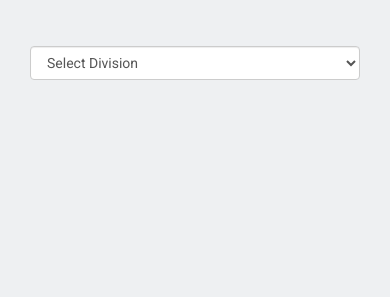
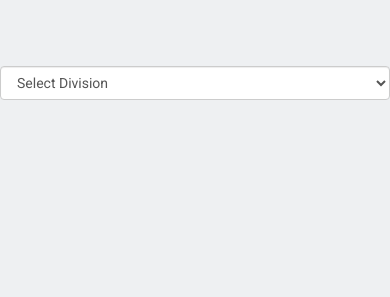
Before and after one commit to joey44/ChampScore, a PHP site: page /ScoreboardView.php?comp_ID=1 in a window 390 px wide. Shown: the part 54-351 px from the top of the page. Run offline with PHP 8.4, Linux system fonts and the light colour scheme; data that the repository does not hold is empty.

Commit message:
Ranglisten Style geändert

```diff
--- a/admin/ScoreboardView.php
+++ b/admin/ScoreboardView.php
@@ -112,14 +112,15 @@ session_start();
 
         </nav>
 
-        <div id="page-wrapper">
+        <div id="page-wrapper"><center>
 
-            <div class="container-fluid">
+                <div class="container-fluid">
 
+                    <!-- Page Heading -->
 
-                <!-- Page Heading -->
-                <div class="row">
-                    <div class="col-lg-12"><div class="container">
+                    <div class="row" >
+                        <div  class=" col-lg-2 col-lg-offset-5 col-md-2 col-md-offset-5 col-sm-4 col-sm-offset-4 col-xs-12 col-xs-offset-0 ">
+
 
                             <?php
                             include 'Database.php';
@@ -132,14 +133,15 @@ session_start();
 
 
                             foreach ($pdo->query($sql) as $row) {
-                                echo "<h2>Results: " . $row['comp_name'] . "</h2>";
+                                echo "<h2>" . $row['comp_name'] . "</h2>";
                             }
                             ?>
+                            <br>
 
                             <!--Renato  -->
                             <form class="form-horizontal"  method="post">
 
-                                <div class = "form-group col-lg-6 col-md-6" >
+                                <div class = "form-group " >
 
                                     <select class = "form-control" id = "selDiv" onChange="onSelectDivision();">
                                         <option value="0">Select Division</option>
@@ -149,38 +151,53 @@ session_start();
 
                                         foreach ($pdo->query($sql) as $row) {
 
-
                                             echo "<option value=" . $row['div_ID'] . ">" . $row['div_name'] . "</option>";
                                         }
                                         ?>
 
 
                                     </select>
+
                                 </div>
 
 
+
+
                             </form>
-                            <br>
-                            <div id ="wods" class="col-lg-12 col-md-12"></div>
-                            <br>
-                            <table class="table table-hover col-lg-12 col-md-12" id ="result" ></table>
+
+                        </div>
+
+                    </div>
+                    <br>
 
 
 
-                        </div>
+                    <div  class="row">
+                        <div  class="col-lg-12 col-md-12 col-sm-12 col-xs-12">
+
+                            <div style=" overflow: auto;
+                                 word-wrap: normal;
+                                 white-space: pre;"  id ="wods"></div>
 
 
+                            <!--<table class="table table-hover col-lg-12 col-md-12" id ="result" ></table>
+                            -->
+                        </div>
+                    </div>
+                    <div class="row">
+                        <div  class="col-lg-6 col-lg-offset-3 col-md-6 col-md-offset-3 col-sm-6 col-sm-offset-3 col-xs-12 col-xs-offset-0 " >
+                            <div id ="result"></div>
+                        </div>
+                    </div>
 
-                    </div>
+
+                    <!-- /.row -->
+
                 </div>
 
+                <!-- /.container-fluid -->
 
-                <!-- /.row -->
-
-            </div>
-            <!-- /.container-fluid -->
-
-        </div>
+            </center></div>
         <!-- /#page-wrapper -->
 
 
--- a/admin/ScoreboardViewSelWods.php
+++ b/admin/ScoreboardViewSelWods.php
@@ -18,7 +18,7 @@ $count = mysqli_num_rows($ergebnis);
 if ($count >= 1) {
 
     while ($row = mysqli_fetch_array($ergebnis, MYSQLI_ASSOC)) {
-        $msg = "<button onclick='onSelectWod(" . $row['wod_ID'] . ',' . $div_ID . ") '  value='" . $div_ID . "X" . $row['wod_ID'] . "' id='" . $row['wod_ID'] . "' ' class='btn btn-primary btn-lg'>
+        $msg = "<button class= \"btn btn-custom-red btn-lg\" onclick='onSelectWod(" . $row['wod_ID'] . ',' . $div_ID . ") '  value='" . $div_ID . "X" . $row['wod_ID'] . "' id='" . $row['wod_ID'] . "' ' class='btn btn-primary btn-lg'>
          " . $row['evt_name'] . " <br/> " . $row['wod_name'] . " </button>  </th> ";
 
         echo $msg;
```
Also changed, not shown: admin/ScoreboardViewSelResults.php (+32 -7 lines).
